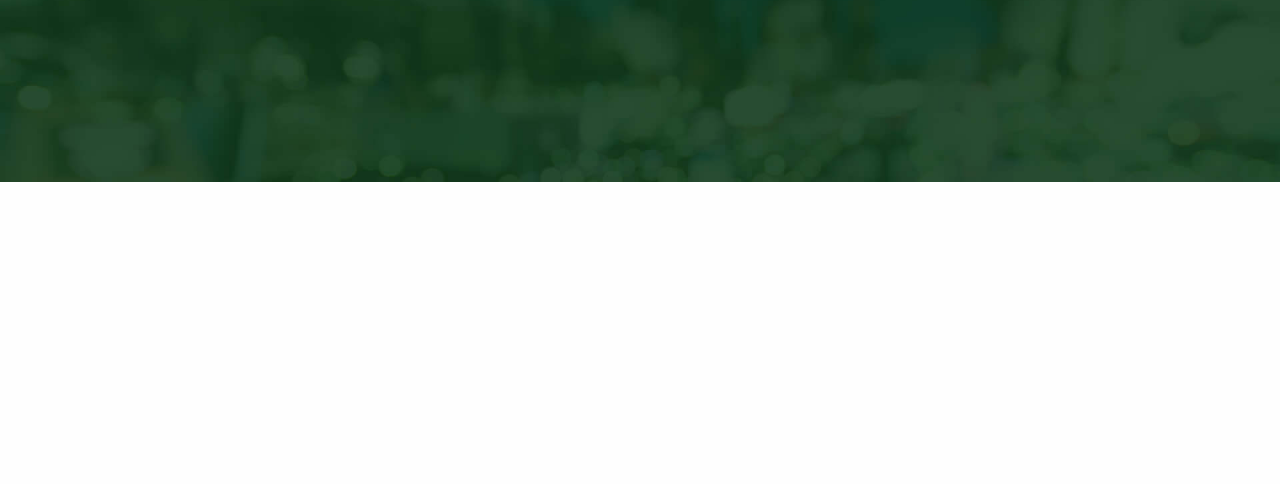
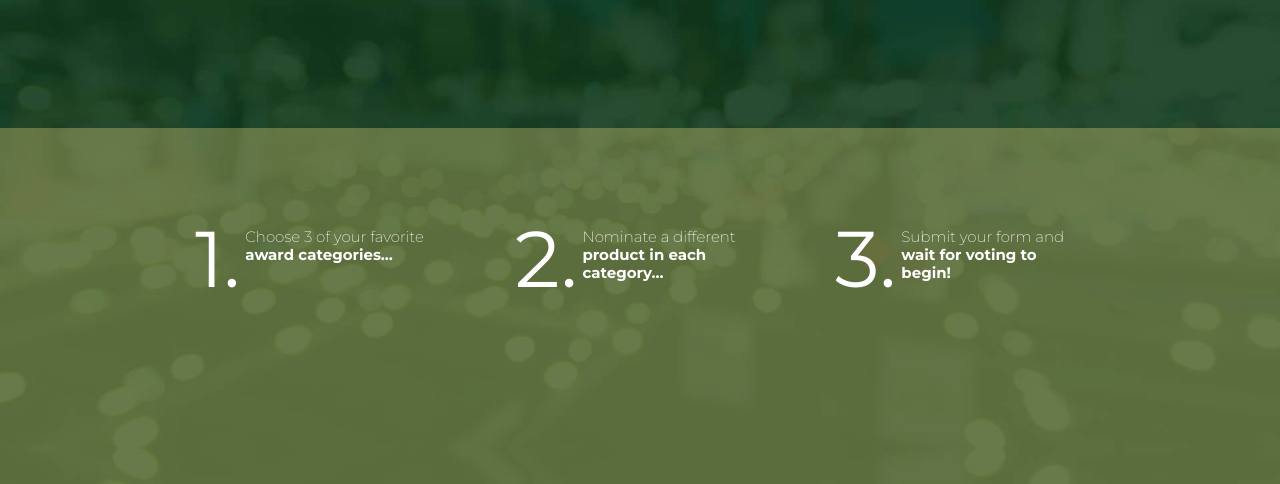
Before and after one commit to SergioMaurySterling/zjevents, a website: page index.html in a window 1280 px wide. Shown: the part 618-1102 px from the top of the page. Before the commit the page ends 800 px from the top, so only its background shows below. Drawn offline with Linux system fonts and the light colour scheme.

Commit message:
Terms steps

```diff
--- a/index.html
+++ b/index.html
@@ -68,6 +68,28 @@
         </div>
       </div>
     </section>
+    <section class="Main__steps">
+      <div>
+        <div class="Main__steps-item">
+          <h1>1.</h1>
+          <p>
+            Choose 3 of your favorite <span>award categories…</span>
+          </p>
+        </div>
+        <div class="Main__steps-item">
+          <h1>2.</h1>
+          <p>
+            Nominate a different <span>product in each category…</span>
+          </p>
+        </div>
+        <div class="Main__steps-item">
+          <h1>3.</h1>
+          <p>
+            Submit your form and <span>wait for voting to begin!</span>
+          </p>
+        </div>
+      </div>
+    </section>
   </main>
 
   <footer class="Footer">
--- a/styles/index.css
+++ b/styles/index.css
@@ -59,6 +59,7 @@ body{
 .Main {
   display: flex;
   justify-content: center;
+  flex-direction: column;
   margin-top: 6rem;
 }
 
@@ -136,6 +137,47 @@ body{
   line-height: 37px;
 }
 
+.Main__steps {
+  margin-top: 140px;
+}
+
+.Main__steps > div {
+  display: flex;
+  justify-content: space-around;
+  background-color: rgba(199, 189, 111, 0.4);
+  width: 100%;
+  height: 356px;
+  padding: 0 10rem;
+}
+
+.Main__steps-item {
+  display: flex;
+  justify-content: center;
+  align-items: flex-start;
+  padding-top: 80px;
+  width: 400px;
+}
+
+.Main__steps-item  p {
+  font-style: normal;
+  font-weight: 200;
+  font-size: 19px;
+  line-height: 28px;
+  margin-left: 10px;
+  position: relative;
+  top: 20px;
+}
+
+.Main__steps-item  span {
+  font-weight: 700;
+}
+
+.Main__steps-item h1 {
+  font-style: normal;
+  font-weight: normal;
+  font-size: 79px;
+  line-height: 102px;
+}
 
 
 
@@ -143,7 +185,8 @@ body{
 
 
 
-@media screen and (max-width: 1400px) {
+
+@media screen and (max-width: 1450px) {
   .Main__banner-img img {
     width: 657.07px;
     height: 375.66px;
@@ -160,4 +203,14 @@ body{
     line-height: 40.95px;
     margin-bottom: 60px;
   }
+
+  .Main__steps-item  p {
+    font-size: 15px;
+    line-height: 18px;
+    margin-left: 5px;
+  }
+
+  .Main__steps-item {
+    width: 250px;
+  }
 }
```
